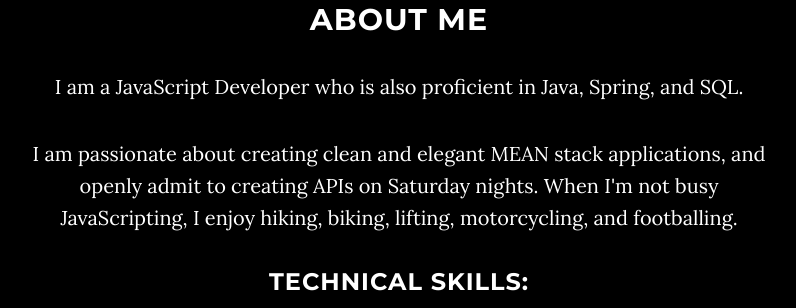
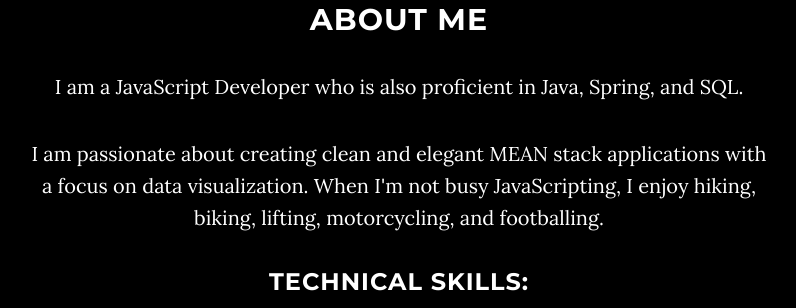
Before and after one commit to ebrauch/ebrauch.github.io, a website: page index.html in a window 1280 px wide. Shown: the part 897-1205 px from the top of the page, without its empty margins (241-1037 px from the left). Drawn offline with nearby package versions, Linux system fonts and the light colour scheme.

Commit message:
changed about me content

```diff
--- a/index.html
+++ b/index.html
@@ -88,7 +88,7 @@
             <div class="col-lg-8 col-lg-offset-2">
                 <h2>About Me</h2>
                 <p>I am a JavaScript Developer who is also proficient in Java, Spring, and SQL.</p>
-                <p>I am passionate about creating clean and elegant MEAN stack applications, and openly admit to creating APIs on Saturday nights. When I'm not busy JavaScripting, I enjoy hiking, biking, lifting, motorcycling, and footballing.</p>
+                <p>I am passionate about creating clean and elegant MEAN stack applications with a focus on data visualization. When I'm not busy JavaScripting, I enjoy hiking, biking, lifting, motorcycling, and footballing.</p>
                 <h3>Technical Skills:</h3>
             </div>
         </div>
```
